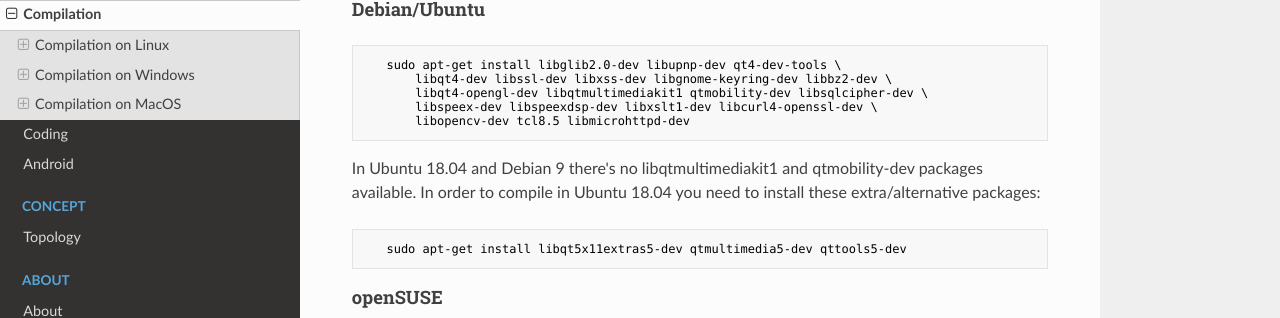
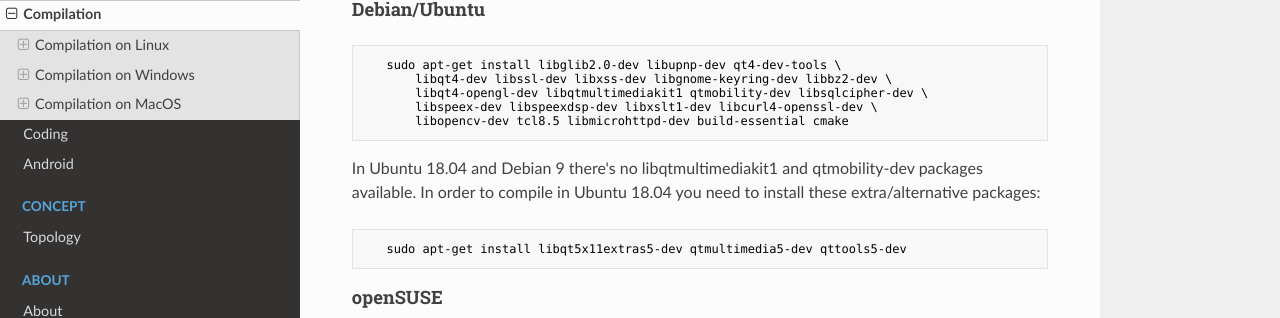
Before and after one commit to RetroShare/documentation, an MkDocs documentation site: the page built from docs/developer/compilation.md, in a window 1280 px wide and 900 px high. Shown: the part 444-762 px from the top of the window. Built offline with MkDocs 1.6.1, drawn with Linux system fonts in a browser that asks for light colours; nearby versions of some CDN libraries; old or Windows-style settings are respelled for this version of MkDocs.

Commit message:
Update compilation.md
Add  `build-essential cmake`  for Debian dependencies installation

````diff
--- a/docs/developer/compilation.md
+++ b/docs/developer/compilation.md
@@ -11,7 +11,7 @@
        libqt4-dev libssl-dev libxss-dev libgnome-keyring-dev libbz2-dev \
        libqt4-opengl-dev libqtmultimediakit1 qtmobility-dev libsqlcipher-dev \
        libspeex-dev libspeexdsp-dev libxslt1-dev libcurl4-openssl-dev \
-       libopencv-dev tcl8.5 libmicrohttpd-dev
+       libopencv-dev tcl8.5 libmicrohttpd-dev build-essential cmake
 ```
 In Ubuntu 18.04 and Debian 9 there's no libqtmultimediakit1 and qtmobility-dev packages available. In order to compile in Ubuntu 18.04 you need to install these extra/alternative packages:
 ```bash
````
